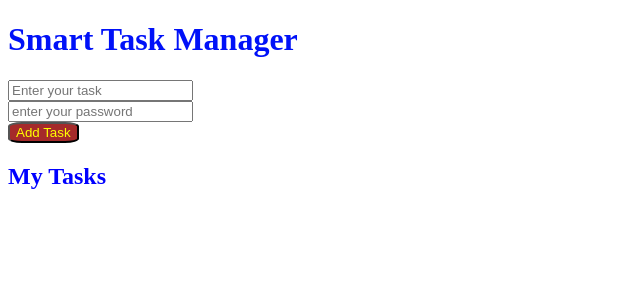
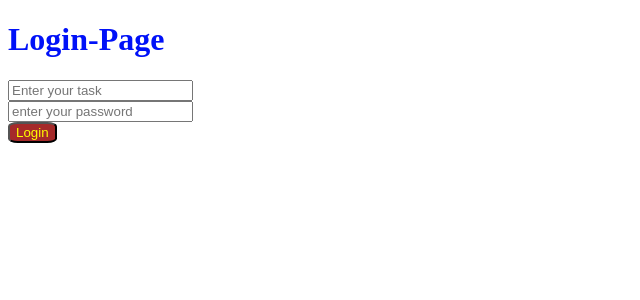
Before and after one commit to ahrarmofiz01/MY-WEB, a Flask app: page / in a window 1280 px wide. Shown: the top 300 px of the page, without its empty margins (0-640 px from the left). Run offline with Flask 3, Linux system fonts and the light colour scheme.

Commit message:
add code

```diff
--- a/app.py
+++ b/app.py
@@ -1,12 +1,11 @@
 from flask import Flask, render_template, request, redirect
 app = Flask(__name__)
-tasks=[]
+
 @app.route("/")
 def home():
-    return render_template("index.html",tasks=tasks)
-@app.route("/add",methods=["POST"])
-def add_tasks():
-    new_task=request.form.get("task")
-    if new_task:
-        tasks.append(new_task)
-    return redirect("/")
+    return render_template("index.html")
+@app.route("/signein",methods=["POST"])
+def signin():
+    name=request.form.get("name")
+    password=request.form.get("password")
+    return render_template("index.html",name=name)
--- a/templates/index.html
+++ b/templates/index.html
@@ -22,7 +22,7 @@ p{
 
 <body >
 
-    <h1 style=>Smart Task Manager</h1>
+    <h1 style=>Login-Page</h1>
 
     <form action="/add" method="POST">
         <input
@@ -34,10 +34,10 @@ p{
         <br>
 
         <input type="password" name="password" placeholder="enter your password"><br>
-        <button type="submit">Add Task</button>
+        <button type="submit">Login</button>
     </form>
 
-    <h2>My Tasks</h2>
+
 
     {% for task in tasks %}
         <p>{{ task }}</p>
```
